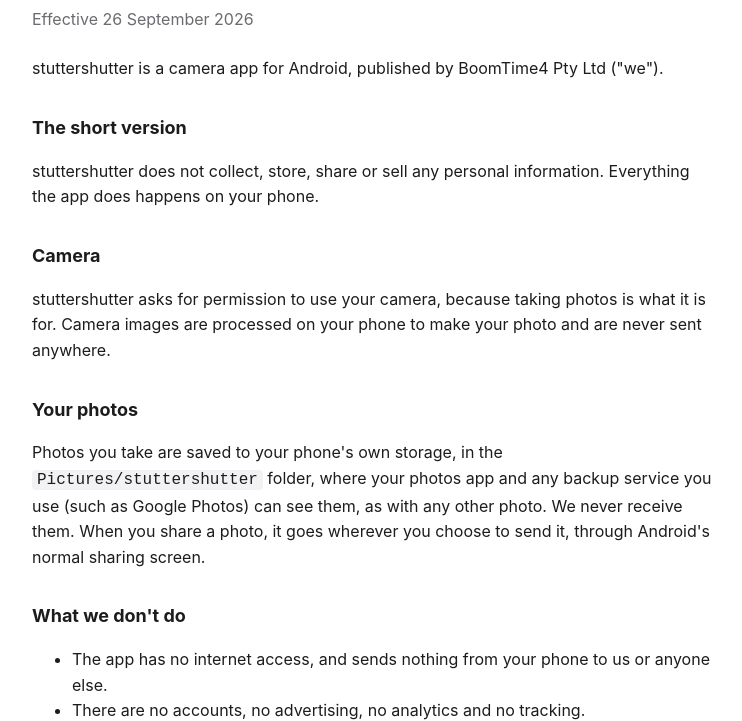
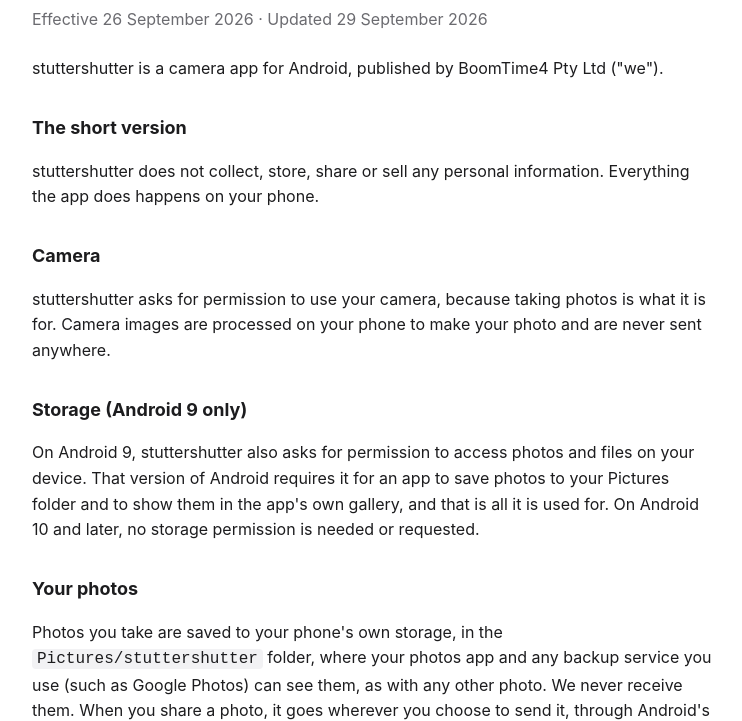
Before and after one commit to lostsheep007/stuttershutter-privacy, a plain HTML site: page index.html in a window 1280 px wide. Shown: the part 74-795 px from the top of the page, without its empty margins (268-1010 px from the left). Drawn offline with Linux system fonts and the light colour scheme.

Commit message:
Note the Android 9 storage permission

```diff
--- a/index.html
+++ b/index.html
@@ -20,7 +20,7 @@
 </head>
 <body>
 <h1><span>stuttershutter</span> privacy policy</h1>
-<p class="date">Effective 26 September 2026</p>
+<p class="date">Effective 26 September 2026 · Updated 29 September 2026</p>
 
 <p>stuttershutter is a camera app for Android, published by BoomTime4 Pty Ltd ("we").</p>
 
@@ -29,6 +29,9 @@
 
 <h2>Camera</h2>
 <p>stuttershutter asks for permission to use your camera, because taking photos is what it is for. Camera images are processed on your phone to make your photo and are never sent anywhere.</p>
+
+<h2>Storage (Android 9 only)</h2>
+<p>On Android 9, stuttershutter also asks for permission to access photos and files on your device. That version of Android requires it for an app to save photos to your Pictures folder and to show them in the app's own gallery, and that is all it is used for. On Android 10 and later, no storage permission is needed or requested.</p>
 
 <h2>Your photos</h2>
 <p>Photos you take are saved to your phone's own storage, in the <code>Pictures/stuttershutter</code> folder, where your photos app and any backup service you use (such as Google Photos) can see them, as with any other photo. We never receive them. When you share a photo, it goes wherever you choose to send it, through Android's normal sharing screen.</p>
```
